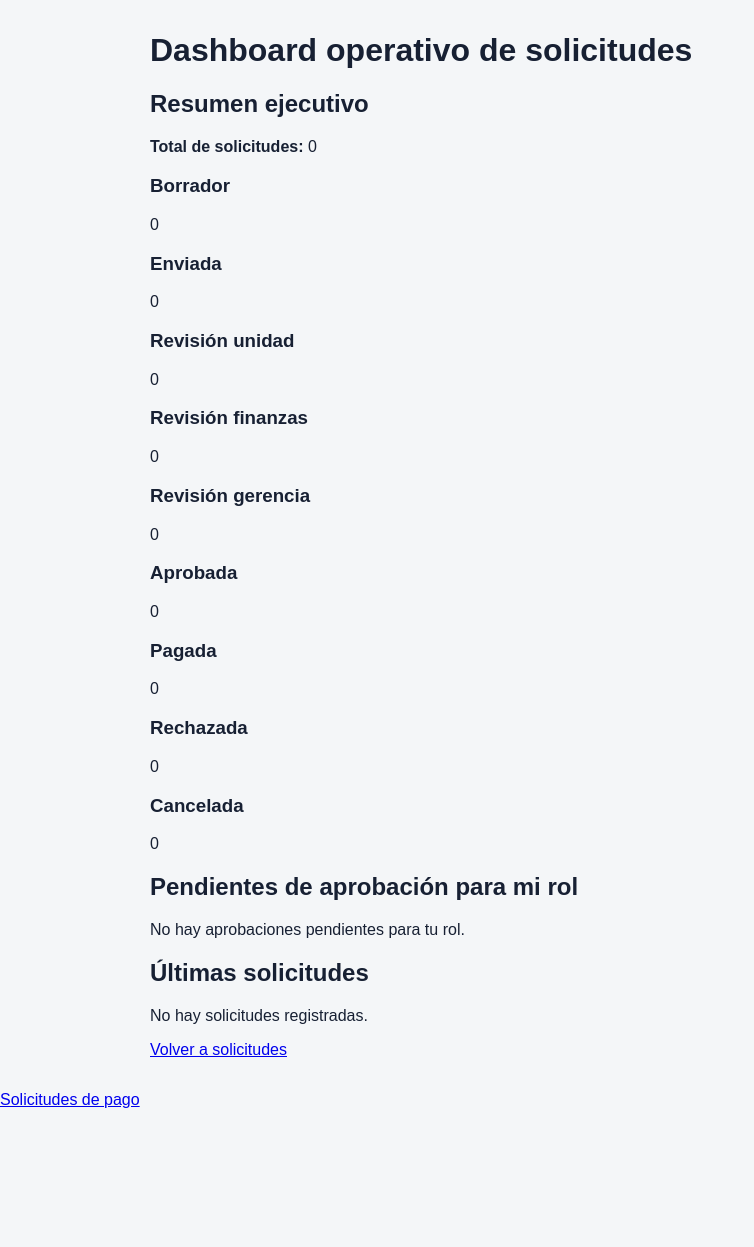
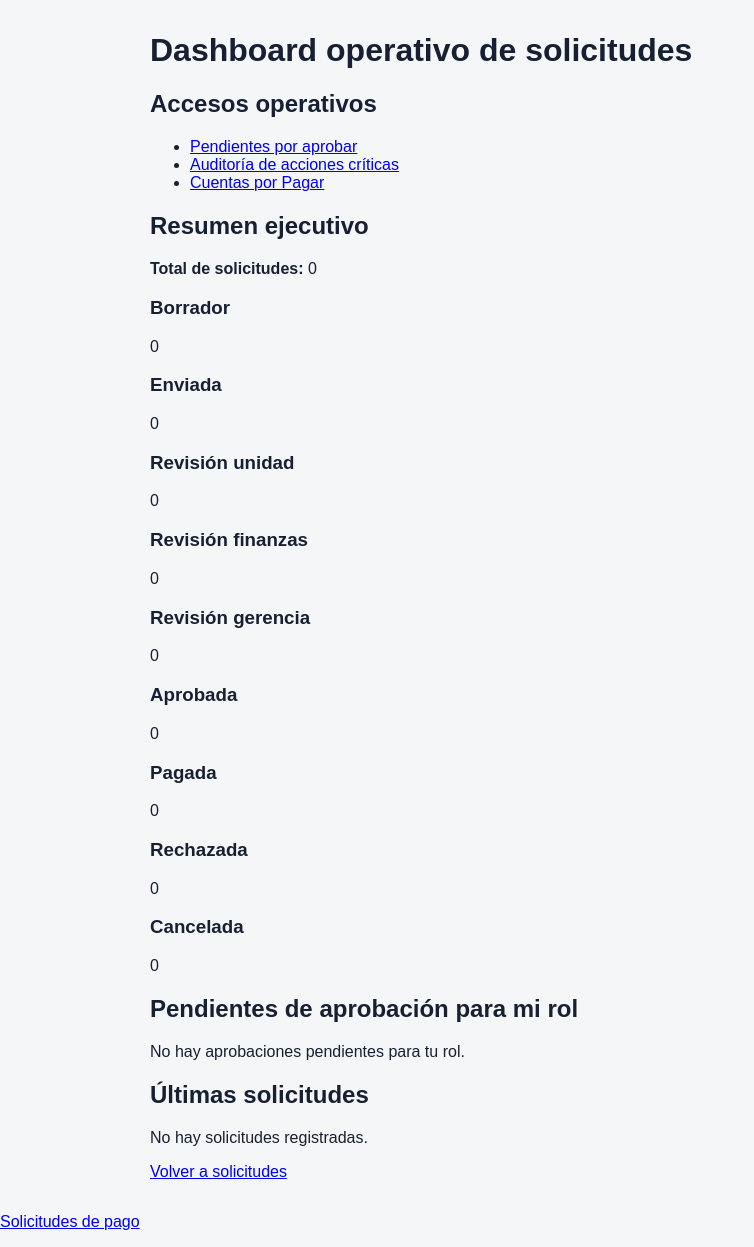
Before and after one commit to OftDevOps/emisiones, a Django app: page /payment-requests/dashboard/ in a window 1280 px wide. Shown: the part 67-1314 px from the top of the page, without its empty margins (0-754 px from the left). Before the commit the page ends 1175 px from the top, so only its background shows below. Run offline with Django 5.2, Linux system fonts and the light colour scheme; the visitor is signed in with stand-in values (Sample User, id 1); data comes from the database, SQL or seed files in the repository; data that the repository does not hold is empty.

Commit message:
feat: add audit navigation to payment dashboard

```diff
--- a/backend/templates/payment_requests/paymentrequest_dashboard.html
+++ b/backend/templates/payment_requests/paymentrequest_dashboard.html
@@ -2,6 +2,15 @@
 
 {% block content %}
 <h1>Dashboard operativo de solicitudes</h1>
+
+<section>
+  <h2>Accesos operativos</h2>
+  <ul>
+    <li><a href="{% url 'payment_approvals:pending' %}">Pendientes por aprobar</a></li>
+    <li><a href="{% url 'payment_approvals:audit' %}">Auditoría de acciones críticas</a></li>
+    <li><a href="{% url 'payment_requests:accounts_payable' %}">Cuentas por Pagar</a></li>
+  </ul>
+</section>
 
 <section>
   <h2>Resumen ejecutivo</h2>
```
Also changed, not shown: backend/apps/payment_requests/tests/test_dashboard.py (+14 -0 lines), 1 other file.
